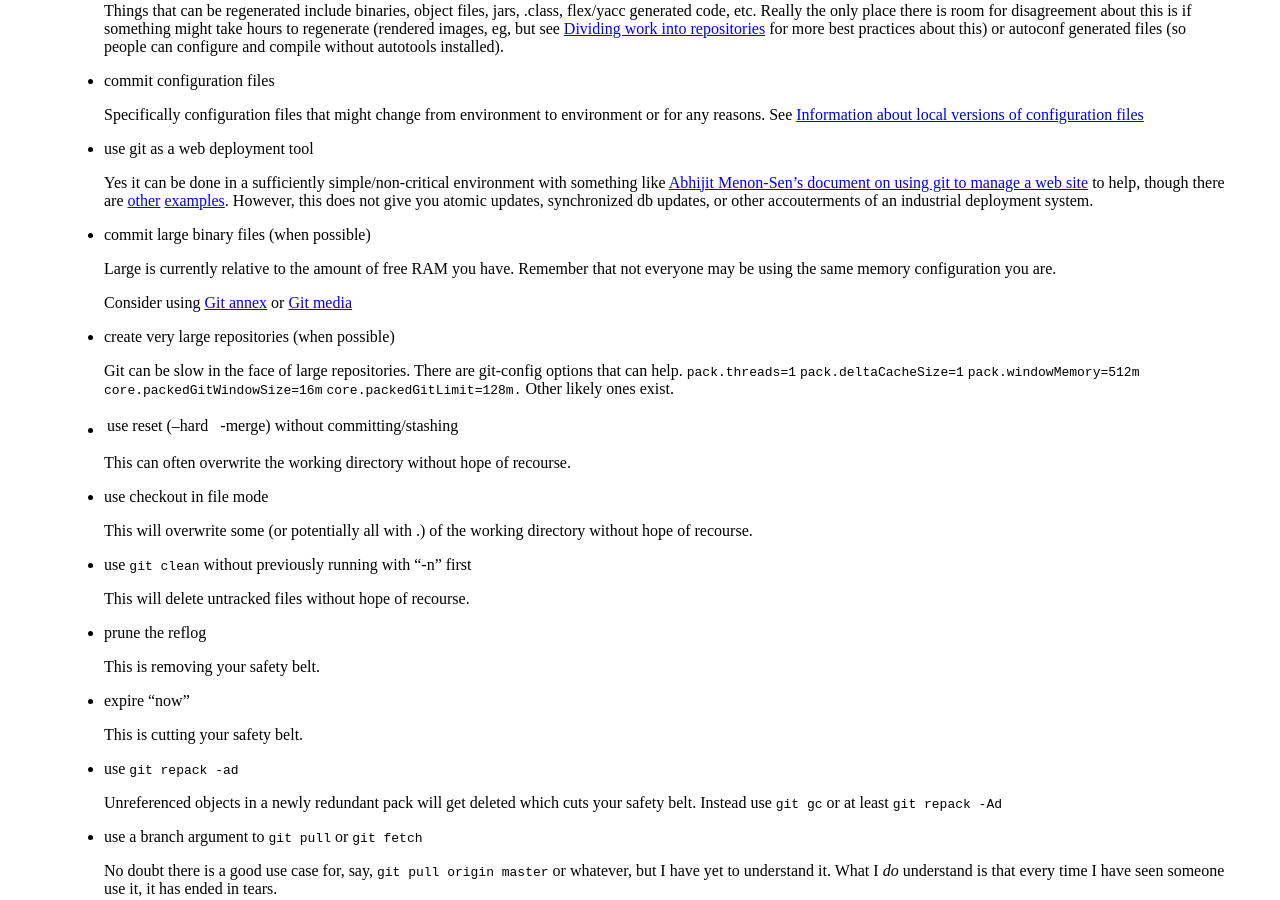
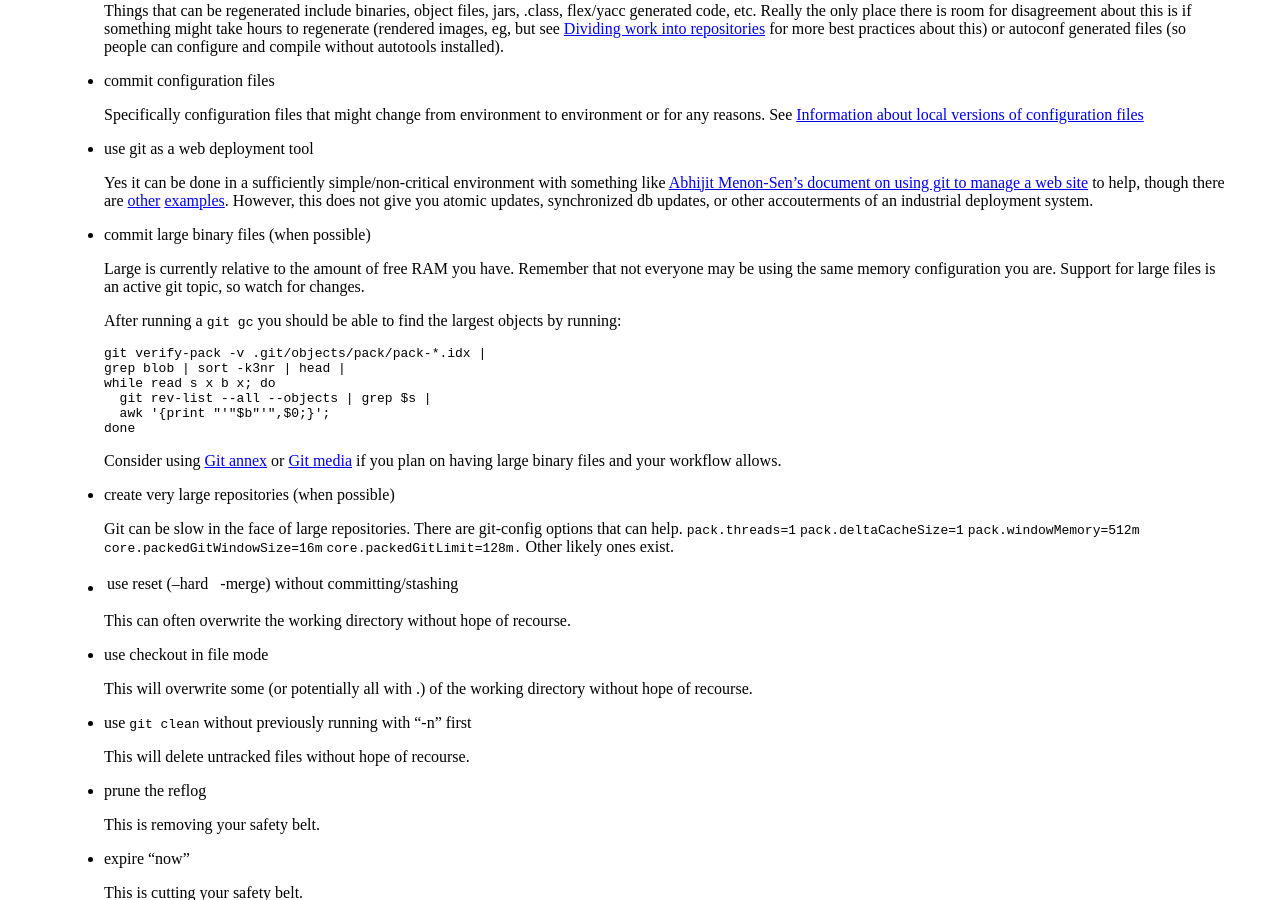
Before and after one commit to SethRobertson/GitBestPractices, a Jekyll site: the page built from index.md, in a window 1280 px wide and 900 px high, scrolled down 11046 px. Built offline with Jekyll 4.4.1, drawn with Linux system fonts in a browser that asks for light colours; Markdown is read by kramdown in place of the engine named in the settings.

Commit message:
Expand on large files and how to find those objects
Provide a shell script to find those objects

````diff
--- a/index.md
+++ b/index.md
@@ -1045,10 +1045,24 @@ negative effects of each and why they might be in a best practices
 
     Large is currently relative to the amount of free RAM you have.
     Remember that not everyone may be using the same memory
-    configuration you are.
+    configuration you are.  Support for large files is an active
+    git topic, so watch for changes.
+
+    After running a `git gc` you should be able to find the largest
+    objects by running:
+
+    ```
+git verify-pack -v .git/objects/pack/pack-*.idx |
+  grep blob | sort -k3nr | head |
+  while read s x b x; do
+    git rev-list --all --objects | grep $s |
+    awk '{print "'"$b"'",$0;}';
+  done
+```
 
     Consider using [Git annex](http://git-annex.branchable.com/) or
-    [Git media](https://github.com/schacon/git-media)
+    [Git media](https://github.com/schacon/git-media) if you plan
+    on having large binary files and your workflow allows.
 
 * create very large repositories (when possible)
 
````
